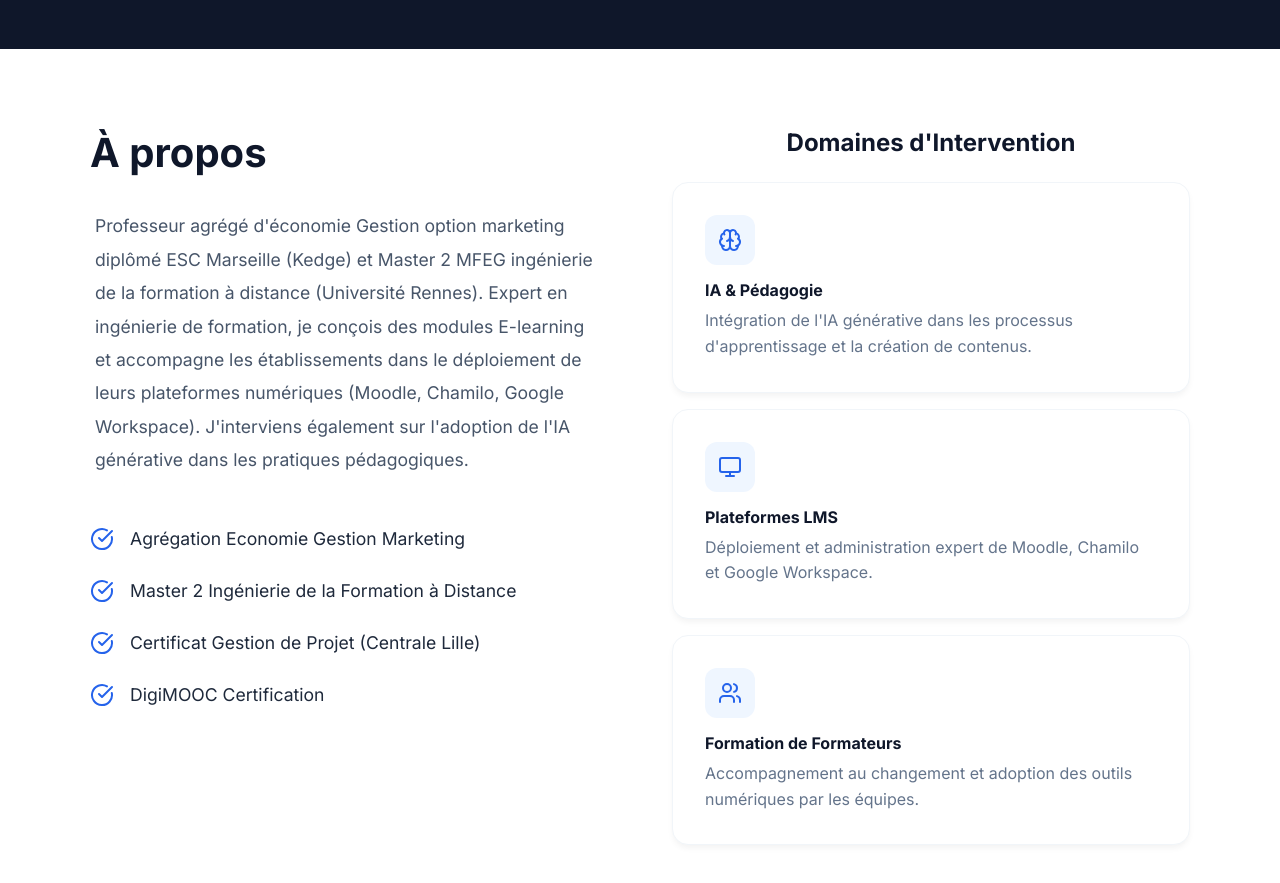
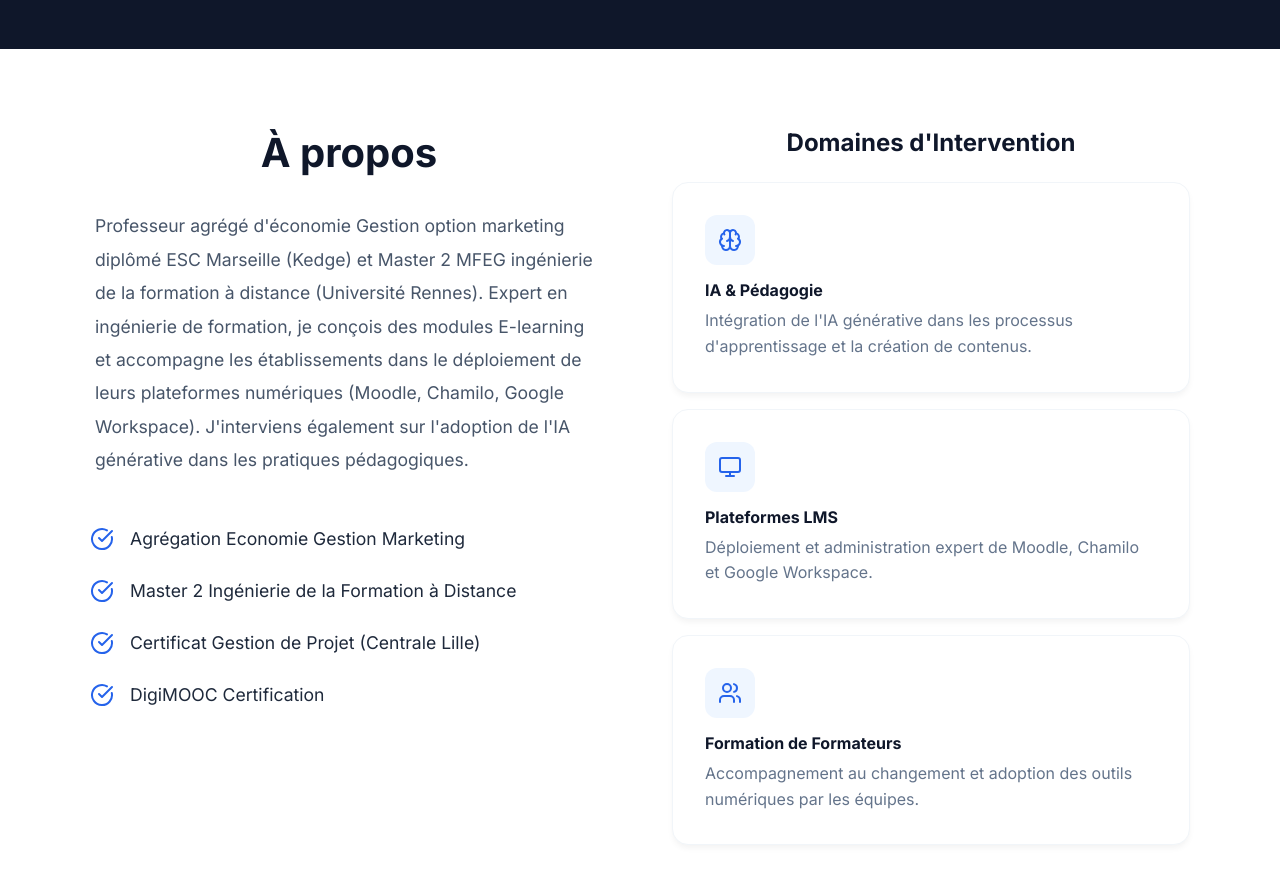
Before and after one commit to jgiraudeau/portfolio-jacques, a Next.js app: page / in a window 1280 px wide. Shown: the part 930-1813 px from the top of the page. Built offline with nearby package versions, Linux system fonts and the light colour scheme.

Commit message:
Center 'À propos' title

```diff
--- a/src/app/page.tsx
+++ b/src/app/page.tsx
@@ -135,7 +135,7 @@ export default function Home() {
       <section id="about" className="section container">
         <div className={styles.aboutGrid}>
           <div>
-            <h2 className="section-title text-left" style={{ textAlign: 'left', marginBottom: '2rem' }}>À propos</h2>
+            <h2 className="section-title text-left" style={{ textAlign: 'center', marginBottom: '2rem' }}>À propos</h2>
             <p className="text-lg text-muted" style={{ lineHeight: '1.9', marginBottom: '3rem', color: '#475569', fontSize: '1.1rem', padding: '0 5px' }}>
               {about.summary}
             </p>
```
